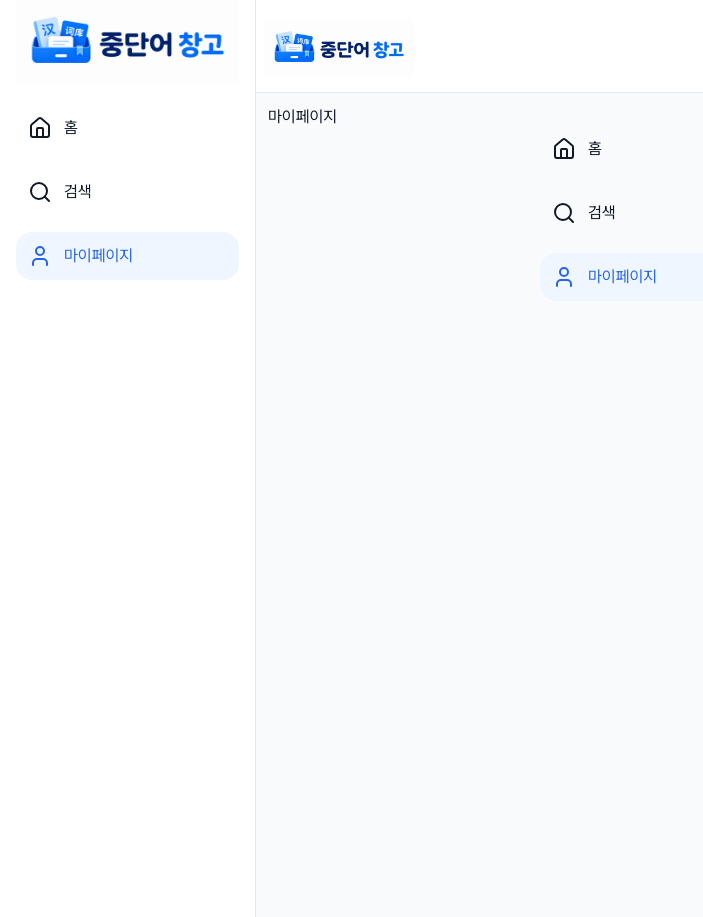
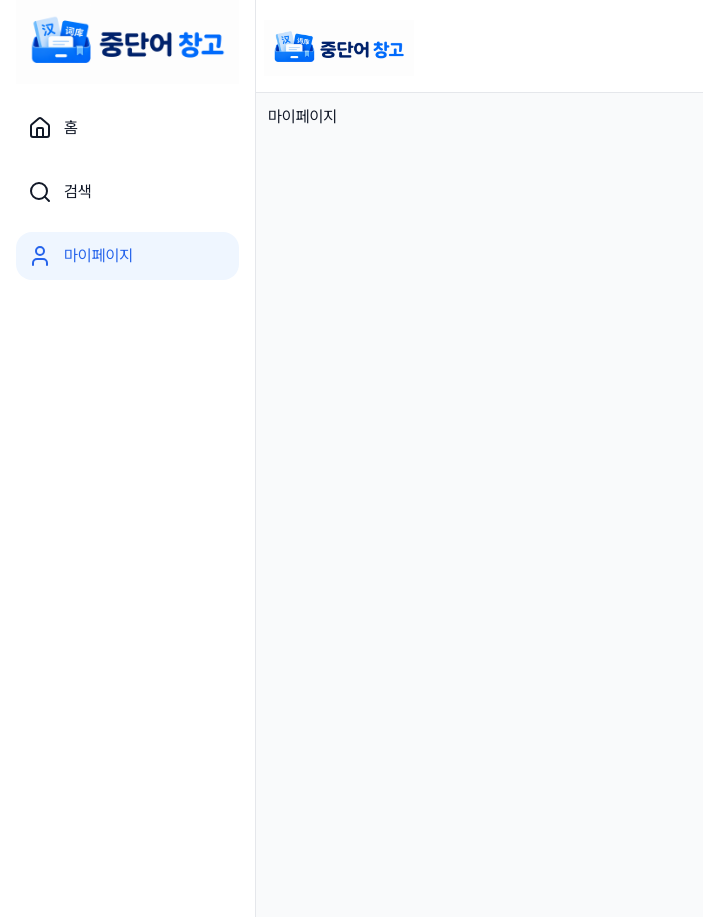
Before and after one commit to ruiwaa/hanzi-bank, a Next.js app: page /mypage in a window 1280 px wide. Shown: the whole page, without its empty margins (0-703 px from the left). Built offline with nearby package versions, Linux system fonts and the light colour scheme.

Commit message:
refactor: 마이페이지/검색 페이지 사이드바 및 사이드 모바일 컴포넌트 삭제

```diff
--- a/src/app/(main)/mypage/page.tsx
+++ b/src/app/(main)/mypage/page.tsx
@@ -1,12 +1,7 @@
-import Sidebar from "@/components/ui/Sidebar";
-import SidebarMobile from "@/components/ui/SidebarMobile";
-
 export default function Mypage() {
   return (
     <div className="max-w-full min-h-screen desktop-layout">
       <h1>마이페이지</h1>
-      <Sidebar />
-      <SidebarMobile />
     </div>
   );
 }
--- a/src/app/(main)/search/page.tsx
+++ b/src/app/(main)/search/page.tsx
@@ -1,12 +1,7 @@
-import Sidebar from "@/components/ui/Sidebar";
-import SidebarMobile from "@/components/ui/SidebarMobile";
-
 export default function Search() {
   return (
     <div className="max-w-full min-h-screen desktop-layout">
       <h1>검색 페이지</h1>
-      <Sidebar />
-      <SidebarMobile />
     </div>
   );
 }
```
